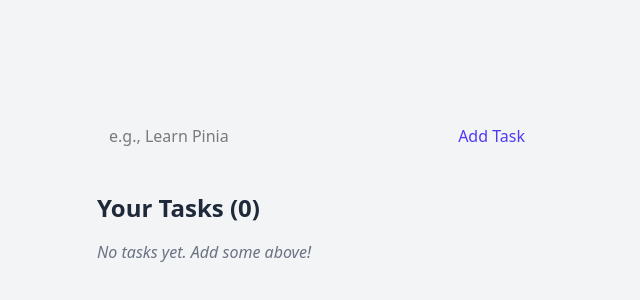
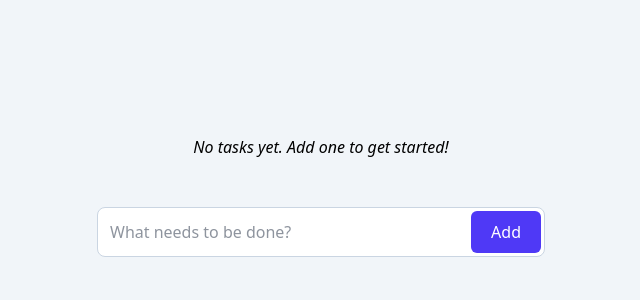
Before and after one commit to PinW/frontlog, a Vue app: page / in a window 1280 px wide. Shown: the part 212-512 px from the top of the page, without its empty margins (319-959 px from the left). Built offline with nearby package versions, Linux system fonts and the light colour scheme.

Commit message:
use color variables, update task text on the fly

```diff
--- a/src/App.vue
+++ b/src/App.vue
@@ -1,5 +1,5 @@
 <script setup>
-import { ref } from 'vue'
+import { ref, watch, onMounted } from 'vue'
 import { useTasksStore } from './stores/tasks'
 import { storeToRefs } from 'pinia'
 import { useMagicKeys, whenever } from '@vueuse/core'
@@ -12,7 +12,8 @@ const {
   removeTask,
   toggleTaskCompletion,
   selectNextTask,
-  selectPreviousTask
+  selectPreviousTask,
+  updateTaskText
 } = tasksStore
 
 // Reactive variable for the new task input field
@@ -26,68 +27,90 @@ function addNewTask() {
   }
 }
 
-const { arrowup, arrowdown } = useMagicKeys()
+// NEW: A place to store references to our task <input> DOM elements
+const taskInputRefs = ref({})
 
-whenever(arrowup, () => {
-  selectPreviousTask()
+// Watch for changes to the activeTaskId
+watch(activeTaskId, (newId, oldId) => {
+  if (newId && taskInputRefs.value[newId]) {
+    // When the active ID changes, focus the corresponding input and position cursor at beginning
+    const input = taskInputRefs.value[newId]
+    input.focus()
+    input.setSelectionRange(0, 0) // Position cursor at the beginning
+  }
 })
 
-whenever(arrowdown, () => {
-  selectNextTask()
+// Existing hotkey listeners for up/down selection
+const { arrowup, arrowdown } = useMagicKeys()
+whenever(arrowup, selectPreviousTask)
+whenever(arrowdown, selectNextTask)
+
+// On initial load, focus the first task's input and position cursor at beginning
+onMounted(() => {
+  if (activeTaskId.value && taskInputRefs.value[activeTaskId.value]) {
+    const input = taskInputRefs.value[activeTaskId.value]
+    input.focus()
+    input.setSelectionRange(0, 0) // Position cursor at the beginning
+  }
 })
 </script>
 
 <template>
-  <div class="flex flex-col items-center justify-center min-h-screen p-4 bg-gray-100">
-    <div class="w-full max-w-md mb-8">
-      <div class="flex gap-2">
+  <div
+    class="flex flex-col items-center justify-center min-h-screen p-4 bg-background"
+    @keydown.up.prevent
+    @keydown.down.prevent
+  >
+    <div class="w-full max-w-md">
+      <ul v-if="taskCount > 0" class="space-y-1">
+        <li
+          v-for="task in taskList"
+          :key="task.id"
+          class="flex items-center gap-3 p-2 rounded-lg"
+          :class="{ 'bg-highlight border border-highlight-border': task.id === activeTaskId }"
+        >
+          <input
+            type="checkbox"
+            :checked="task.completed"
+            @change="toggleTaskCompletion(task.id)"
+            class="h-5 w-5 rounded focus:ring focus:ring-primary cursor-pointer flex-shrink-0"
+            :style="{ accentColor: 'var(--color-primary)' }"
+          />
+          <input
+            type="text"
+            :ref="(el) => { if (el) taskInputRefs[task.id] = el }"
+            :value="task.text"
+            @input="updateTaskText({ id: task.id, newText: $event.target.value })"
+            @focus="activeTaskId = task.id"
+            class="w-full bg-transparent focus:outline-none text-lg"
+            :class="{ 'text-foreground': !task.completed, 'text-muted line-through': task.completed }"
+            :style="task.completed ? { color: 'var(--color-foreground)', opacity: 0.5, textDecoration: 'line-through' } : { color: 'var(--color-foreground)' }"
+          />
+        </li>
+      </ul>
+      <p v-else class="text-muted italic text-center p-4">
+        No tasks yet. Add one to get started!
+      </p>
+    </div>
+
+    <div class="w-full max-w-md mt-8">
+      <div class="relative">
         <input
           type="text"
           v-model="newTaskContent"
           @keyup.enter="addNewTask"
-          placeholder="e.g., Learn Pinia"
-          class="flex-grow p-3 focus:outline-none"
+          placeholder="What needs to be done?"
+          class="w-full p-3 pr-28 border rounded-lg focus:outline-none focus:ring-2"
+          style="background: var(--color-card); color: var(--color-foreground); border-color: var(--color-border);"
         />
         <button
           @click="addNewTask"
-          class="px-5 py-3 text-indigo-600 transition-colors duration-300"
+          class="absolute right-1 top-1 bottom-1 px-5 py-2 text-white rounded-md hover:opacity-90 transition-colors duration-300"
+          style="background: var(--color-primary); color: var(--color-primary-foreground);"
         >
-          Add Task
+          Add
         </button>
       </div>
     </div>
-
-    <div class="w-full max-w-md">
-      <h2 class="text-2xl font-semibold text-gray-800 mb-4">Your Tasks ({{ taskCount }})</h2>
-      <ul v-if="taskCount > 0">
-        <li
-            v-for="task in taskList"
-            :key="task.id"
-            class="flex items-center justify-between p-3"
-          >
-            <div class="flex items-center gap-3">
-              <input
-                type="checkbox"
-                :checked="task.completed"
-                @change="toggleTaskCompletion(task.id)"
-                class="h-5 w-5 text-indigo-600 cursor-pointer"
-              />
-              <span
-                class="text-gray-800 text-lg"
-                :class="{ 'line-through text-gray-400': task.completed }"
-              >
-                {{ task.text }}
-              </span>
-            </div>
-            <button
-              @click="removeTask(task.id)"
-              class="px-3 py-1 text-red-500 text-sm font-medium hover:text-red-600 transition-colors duration-200"
-            >
-              Remove
-            </button>
-          </li>
-      </ul>
-      <p v-else class="text-gray-500 italic">No tasks yet. Add some above!</p>
-    </div>
   </div>
 </template>
--- a/src/assets/main.css
+++ b/src/assets/main.css
@@ -1 +1,46 @@
 @import "tailwindcss";
+
+/*
+ * 1. Define your default (light mode) variables in :root.
+ * This is the standard CSS way.
+*/
+:root {
+  --color-background: theme('colors.slate.100');
+  --color-foreground: theme('colors.slate.800');
+  --color-card: theme('colors.white');
+  --color-primary: theme('colors.indigo.600');
+  --color-primary-foreground: theme('colors.white');
+  --color-border: theme('colors.slate.300');
+  --color-highlight: theme('colors.amber.100');
+  --color-highlight-border: theme('colors.amber.200');
+}
+
+/*
+ * 2. Redefine the variables for dark mode using a .dark selector.
+*/
+.dark {
+  --color-background: oklch(0.15 0.03 250);
+  --color-foreground: oklch(0.95 0.02 250);
+  --color-card: oklch(0.15 0.03 250);
+  --color-primary: oklch(0.7 0.2 265);
+  --color-primary-foreground: oklch(0.15 0.03 250);
+  --color-border: oklch(0.3 0.04 250);
+  --color-highlight: oklch(0.4 0.11 100); /* muted yellow for dark mode */
+}
+
+
+/*
+ * 3. Define your theme tokens in @theme.
+ * This block ONLY tells Tailwind which utility classes to create.
+ * It must not contain any nested rules.
+*/
+@theme {
+  --color-background: var(--color-background);
+  --color-foreground: var(--color-foreground);
+  --color-card: var(--color-card);
+  --color-primary: var(--color-primary);
+  --color-primary-foreground: var(--color-primary-foreground);
+  --color-border: var(--color-border);
+  --color-highlight: var(--color-highlight);
+  --color-highlight-border: var(--color-highlight-border);
+}
--- a/src/stores/tasks.js
+++ b/src/stores/tasks.js
@@ -76,6 +76,17 @@ export const useTasksStore = defineStore('tasks', () => {
     activeTaskId.value = tasks.value[previousIndex].id
   }
 
+  /**
+   * Updates the text of a specific task.
+   * @param { {id: string, newText: string} } payload
+   */
+  function updateTaskText({ id, newText }) {
+    const task = tasks.value.find(task => task.id === id)
+    if (task) {
+      task.text = newText
+    }
+  }
+
   // --- RETURN ---
   return {
     tasks,
@@ -88,6 +99,7 @@ export const useTasksStore = defineStore('tasks', () => {
     clearAllTasks,
     selectNextTask,
     selectPreviousTask,
+    updateTaskText,
   }
 
 }, {
```
